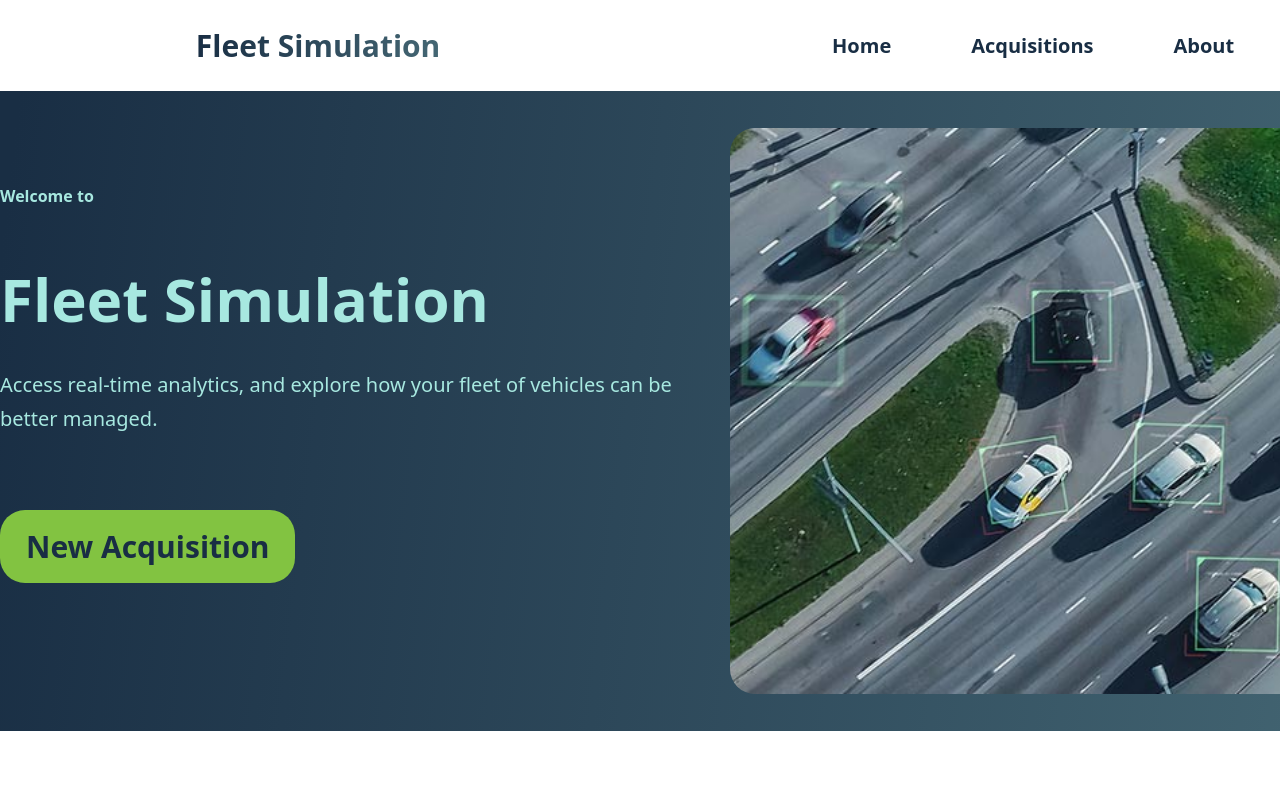
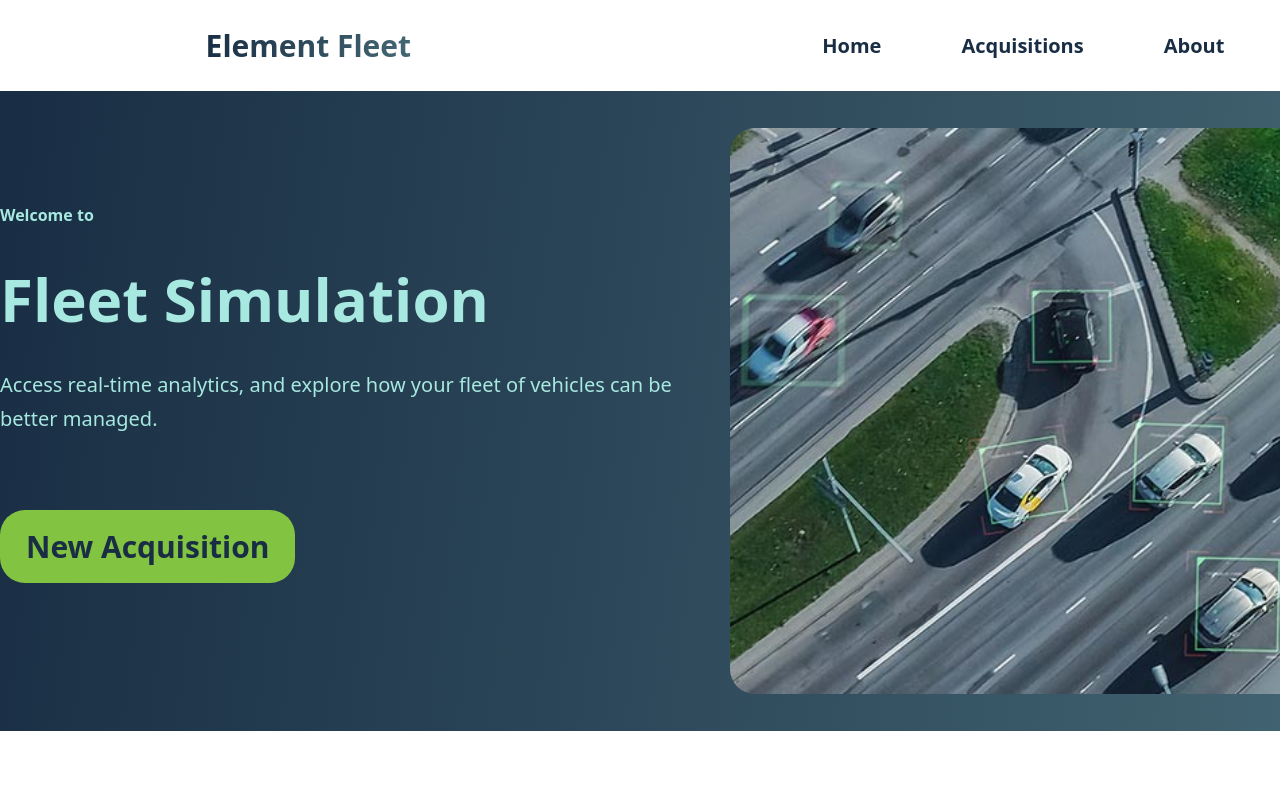
Before and after one commit to JIMOHMA/fleetsimulation, a React (Vite) app: page /home in a window 1280 px wide. Shown: the top 800 px of the page. Built offline with nearby package versions, Linux system fonts and the light colour scheme; no server answers.

Commit message:
Minor change on home page

```diff
--- a/index.html
+++ b/index.html
@@ -8,7 +8,7 @@
   </head>
   <body>
     <header>
-      <h3 class="text-on-light">Fleet Simulation</h3>
+      <h3 class="text-on-light">Element Fleet</h3>
       <nav>
           <a href="/home">Home</a>
           <a href="/acquisitions">Acquisitions</a>
--- a/src/App.css
+++ b/src/App.css
@@ -110,7 +110,7 @@ nav a:last-child {
 .hero-section h6 {
   grid-column: 1 / 2;
   grid-row: 3 / 4;
-  align-self: center;
+  align-self: end;
   /* background-color: red; */
 
   font-size: 1.6rem;
```
